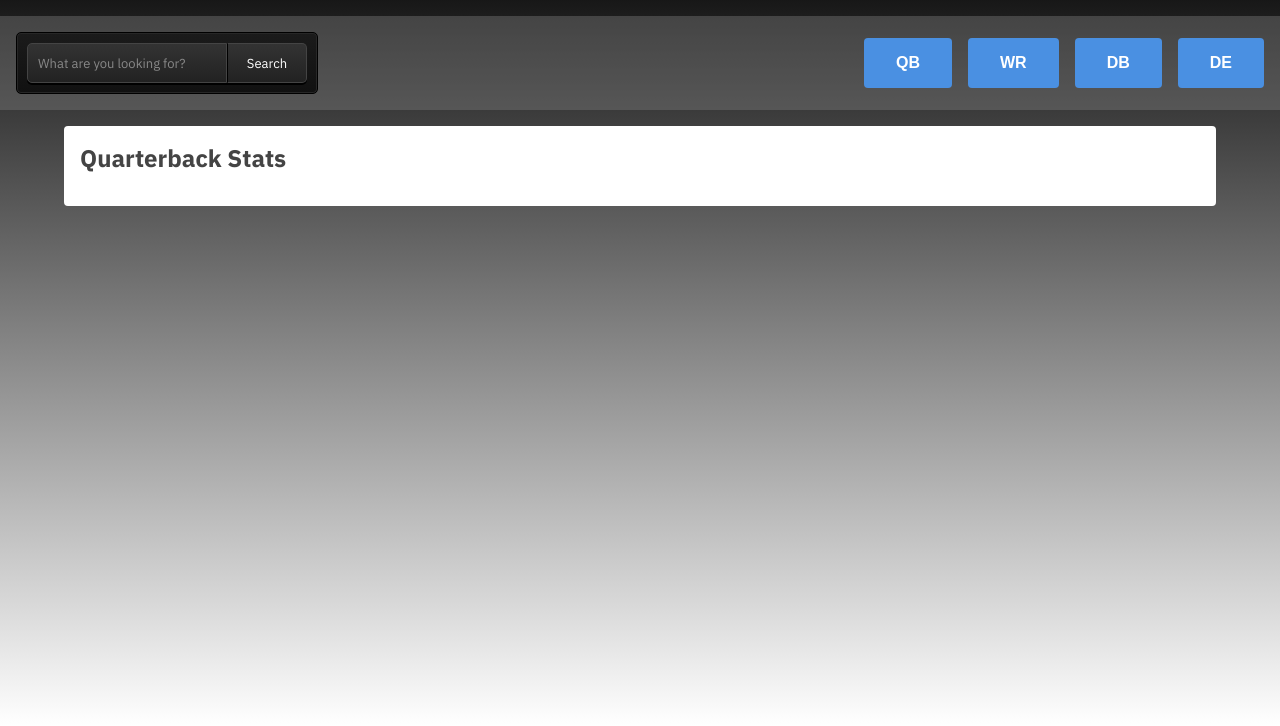
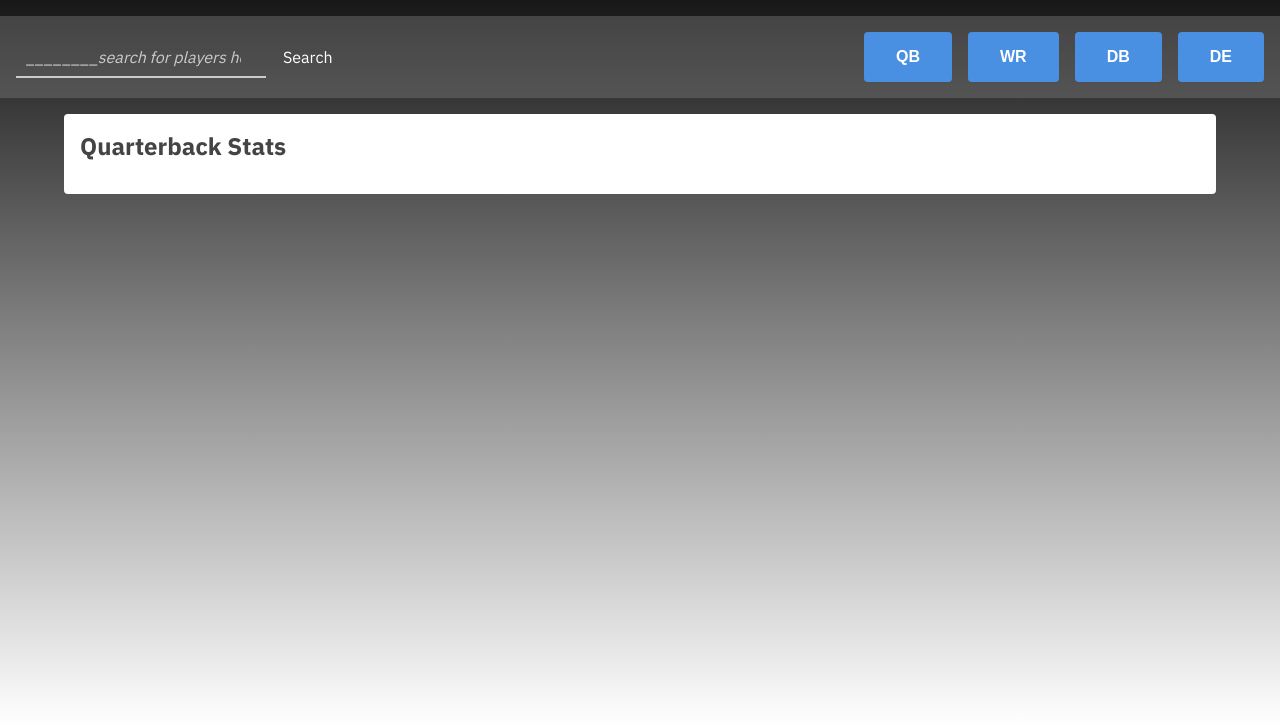
Before and after one commit to 495BC/495BC.github.io, a plain HTML site: page index.html in a window 1280 px wide. Shown: the part 74-800 px from the top of the page. Drawn offline with nearby package versions, Linux system fonts and the light colour scheme; no server answers.

Commit message:
Update index.html

```diff
--- a/index.html
+++ b/index.html
@@ -30,7 +30,6 @@
     }
     .main-title h1 {
       font-size: 2rem;
-      /* The gradient uses custom properties for the mouse position */
       background: radial-gradient(circle at var(--mouse-x, 50%) var(--mouse-y, 50%), #fff, #aaa, #555);
       background-size: 200% auto;
       -webkit-background-clip: text;
@@ -48,77 +47,59 @@
       flex-wrap: wrap;
     }
 
-    /* Search Bar styling inspired by provided sample */
+    /* Search Bar styling: Transparent background, handwritten placeholder */
     .search-form {
       display: inline-block;
       font-size: 0;
     }
     .search-form form {
-      background: linear-gradient(#1b1b1b, #111);
-      border: 1px solid #000;
-      border-radius: 5px;
-      box-shadow: inset 0 0 0 1px #272727;
+      background: transparent;
+      border: none;
       display: inline-block;
-      padding: 10px;
+      padding: 0;
       position: relative;
       z-index: 1;
     }
     .search-form input {
-      background: linear-gradient(#333, #222);
-      border: 1px solid #444;
-      border-radius: 5px 0 0 5px;
-      box-shadow: 0 2px 0 #000;
-      color: #888;
+      background: transparent;
+      border: none;
+      border-bottom: 2px solid #ccc;
+      border-radius: 0;
+      color: #fff;
       font-family: 'IBM Plex Sans', sans-serif;
-      font-size: 13px;
+      font-size: 16px;
       height: 40px;
       padding: 0 10px;
-      width: 200px;
+      width: 250px;
       outline: none;
     }
-    .search-form input::-webkit-input-placeholder { color: #888; }
-    .search-form input:-moz-placeholder { color: #888; }
+    .search-form input::placeholder {
+      color: #ccc;
+      font-style: italic;
+    }
     .search-form input:focus {
-      animation: glow 800ms ease-out infinite alternate;
-      background: linear-gradient(#333933, #222922);
-      border-color: #fff;
-      box-shadow: 0 0 5px rgba(255,255,255,0.2), inset 0 0 5px rgba(255,255,255,0.1), 0 2px 0 #000;
-      color: #efe;
+      border-bottom-color: #fff;
+      box-shadow: 0 2px 0 #fff;
     }
     .search-form button {
-      background: linear-gradient(#333, #222);
-      border: 1px solid #444;
-      border-left-color: #000;
-      border-radius: 0 5px 5px 0;
-      box-shadow: 0 2px 0 #000;
+      background: transparent;
+      border: 2px solid transparent;
       color: #fff;
       font-family: 'IBM Plex Sans', sans-serif;
-      font-size: 13px;
-      font-weight: 400;
+      font-size: 16px;
       height: 40px;
-      width: 80px;
+      padding: 0 15px;
       cursor: pointer;
       outline: none;
-      transition: color 0.2s;
+      transition: border-color 0.2s, box-shadow 0.2s;
     }
     .search-form button:hover,
     .search-form button:focus {
-      background: linear-gradient(#393939, #292929);
-      color: #fff;
+      border-color: #fff;
+      box-shadow: 0 0 10px rgba(255,255,255,0.8);
     }
     .search-form button:active {
-      box-shadow: 0 1px 0 #000, inset 1px 0 1px #222;
-      top: 1px;
-    }
-    @keyframes glow {
-      0% {
-        border-color: #fff;
-        box-shadow: 0 0 5px rgba(255,255,255,0.2), inset 0 0 5px rgba(255,255,255,0.1), 0 2px 0 #000;
-      }
-      100% {
-        border-color: #fff;
-        box-shadow: 0 0 20px rgba(255,255,255,0.6), inset 0 0 10px rgba(255,255,255,0.4), 0 2px 0 #000;
-      }
+      box-shadow: none;
     }
 
     /* Category Buttons on right side */
@@ -189,7 +170,7 @@
     <!-- Search Bar -->
     <div class="search-form">
       <form action="" method="get" onsubmit="return false;">
-        <input id="search-input" type="search" placeholder="What are you looking for?">
+        <input id="search-input" type="search" placeholder="________search for players here__________">
         <button type="submit">Search</button>
       </form>
     </div>
```
